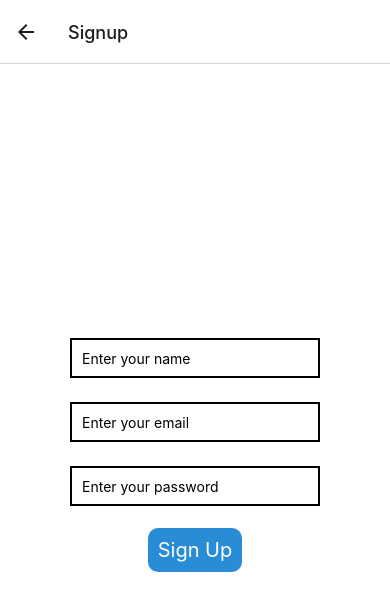
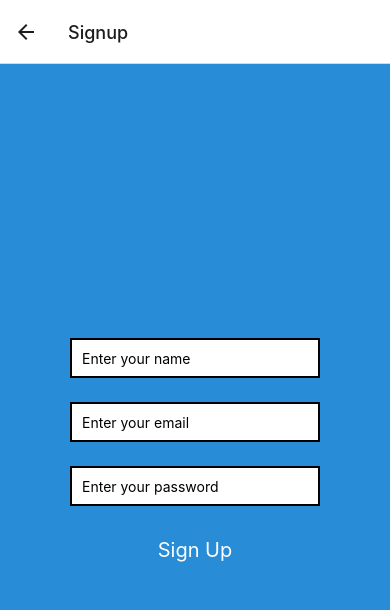
Before and after one commit to somecallmehans/FRDG, a React Native app: screen /Signup in a window 390 px wide. Shown: the top 610 px of the page. Built offline with nearby package versions, Linux system fonts and the light colour scheme.

Commit message:
Updated login styling

```diff
--- a/screens/Login.js
+++ b/screens/Login.js
@@ -12,6 +12,7 @@ import {
 import { StatusBar } from "expo-status-bar"
 import { useController, useForm } from "react-hook-form"
 import { useNavigation } from "@react-navigation/native"
+import { MaterialIcons } from '@expo/vector-icons';
 import { connect } from "react-redux"
 import { authenticate } from "../store"
 
@@ -63,7 +64,7 @@ const Login = (props) => {
           style={styles.button}
           onPress={() => navigation.navigate("Signup")}
         >
-          <Text style={styles.buttonText}>Sign Up</Text>
+          <Text style={styles.buttonText}>Sign Up {'>'}</Text>
         </TouchableOpacity>
       </View>
     </SafeAreaView>
@@ -77,15 +78,15 @@ const styles = StyleSheet.create({
     alignItems: "center",
     justifyContent: "center",
   },
+  formContainer: {
+    alignItems: "center",
+    justifyContent: "center",
+  },
   backgroundImage: {
     flex: 0.6,
     width: "100%",
     height: "100%",
     backgroundColor: "#288cd7",
-  },
-  formContainer: {
-    alignItems: "center",
-    justifyContent: "center",
   },
   button: {
     backgroundColor: "#288cd7",
@@ -97,12 +98,6 @@ const styles = StyleSheet.create({
     color: "white",
     fontSize: 20,
     textAlign: "center",
-  },
-  buttonSignUp: {
-    backgroundColor: "#f3bae5",
-    padding: 10,
-    marginTop: 20,
-    width: "30%",
   },
   title: {
     color: "#87ceeb",
--- a/screens/Signup.js
+++ b/screens/Signup.js
@@ -67,7 +67,7 @@ const Signup = (props) => {
 const styles = StyleSheet.create({
   container: {
     flex: 1,
-    backgroundColor: "#fff",
+    backgroundColor: "#288cd7",
     alignItems: "center",
     justifyContent: "center",
   },
```
